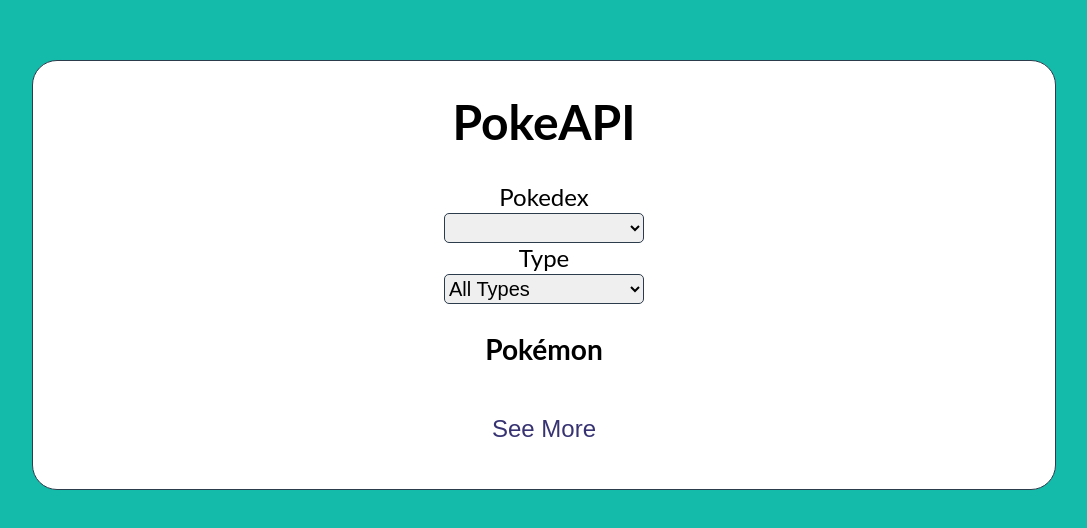
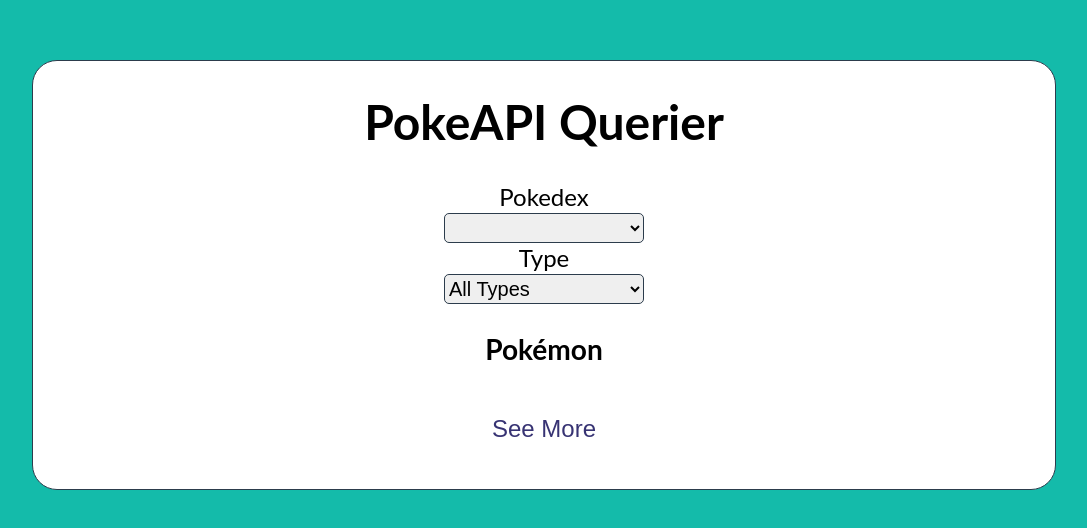
Before and after one commit to Henry-Hiles/PokeAPI-Searcher, a plain HTML site: page index.html in a window 1280 px wide. Shown: the part 140-668 px from the top of the page, without its empty margins (96-1183 px from the left). Drawn offline with Linux system fonts and the light colour scheme; no server answers.

Commit message:
Changed name to PokeAPI querier.

```diff
--- a/index.html
+++ b/index.html
@@ -5,12 +5,12 @@
     <meta charset="UTF-8">
     <meta http-equiv="X-UA-Compatible" content="IE=edge">
     <link rel="stylesheet" asp-append-version="true" href="/site.css" />
-    <title>PokéAPI</title>
+    <title>PokéAPI Querier</title>
 </head>
 
 <body>
     <div>
-        <h1>PokeAPI</h1>
+        <h1>PokeAPI Querier</h1>
 
         <label for="pokedex">Pokedex</label>
 
```
